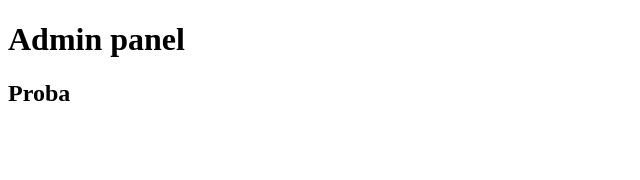
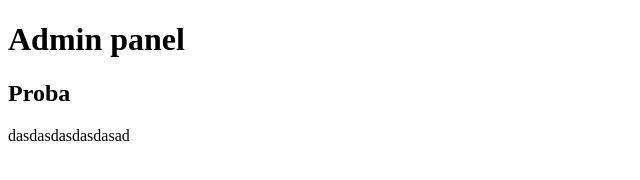
Before and after one commit to danijela943/projektovanjesoftvera, a plain HTML site: page adminpanel/adminpanel.html in a window 1280 px wide. Shown: the whole page, without its empty margins (0-640 px from the left). Drawn offline with Linux system fonts and the light colour scheme.

Commit message:
Promena admin

```diff
--- a/adminpanel/adminpanel.html
+++ b/adminpanel/adminpanel.html
@@ -8,5 +8,6 @@
 <body>
     <h1>Admin panel</h1>
     <h2>Proba</h2>
+    dasdasdasdasdasad
 </body>
 </html>
```
